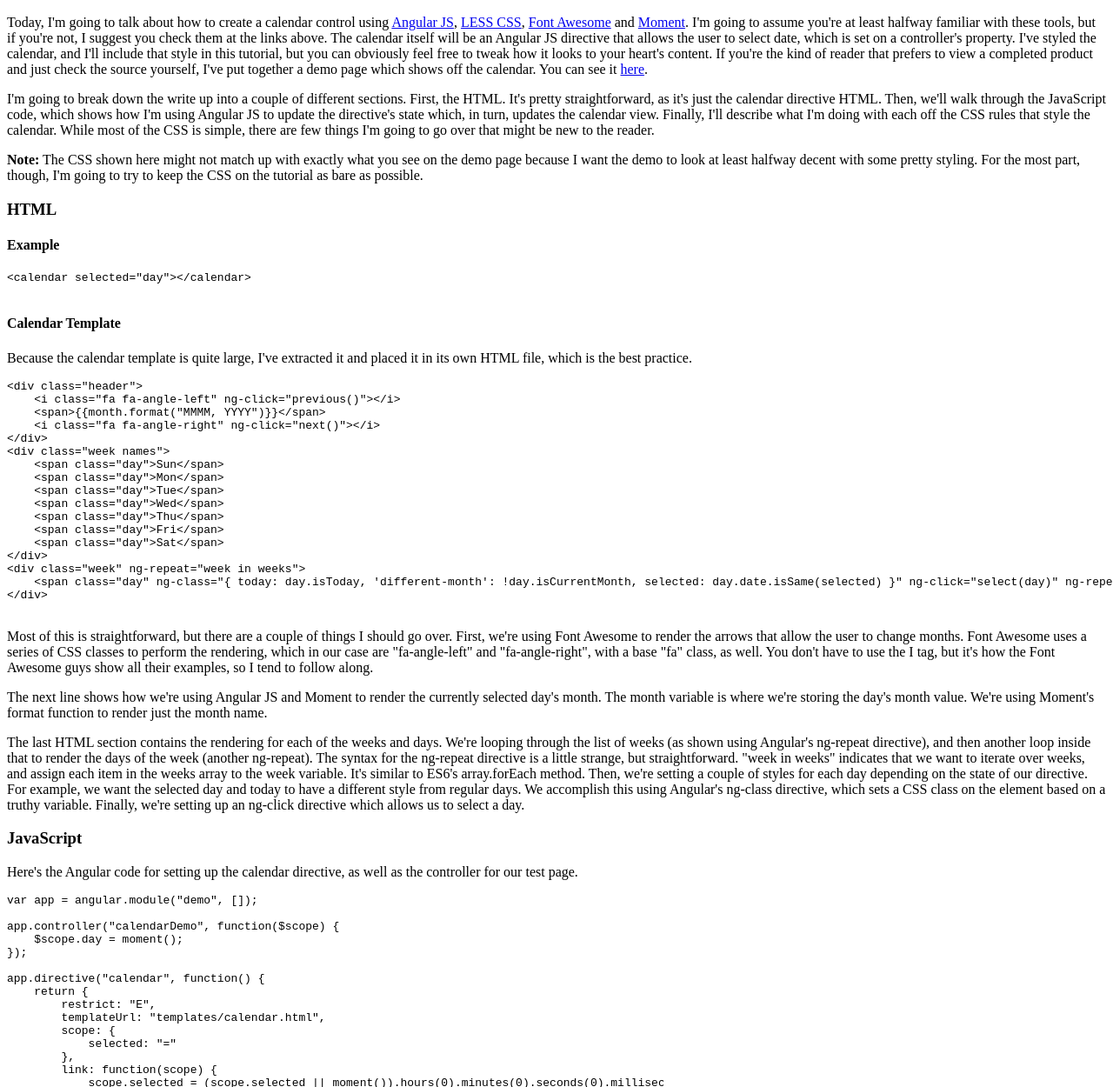
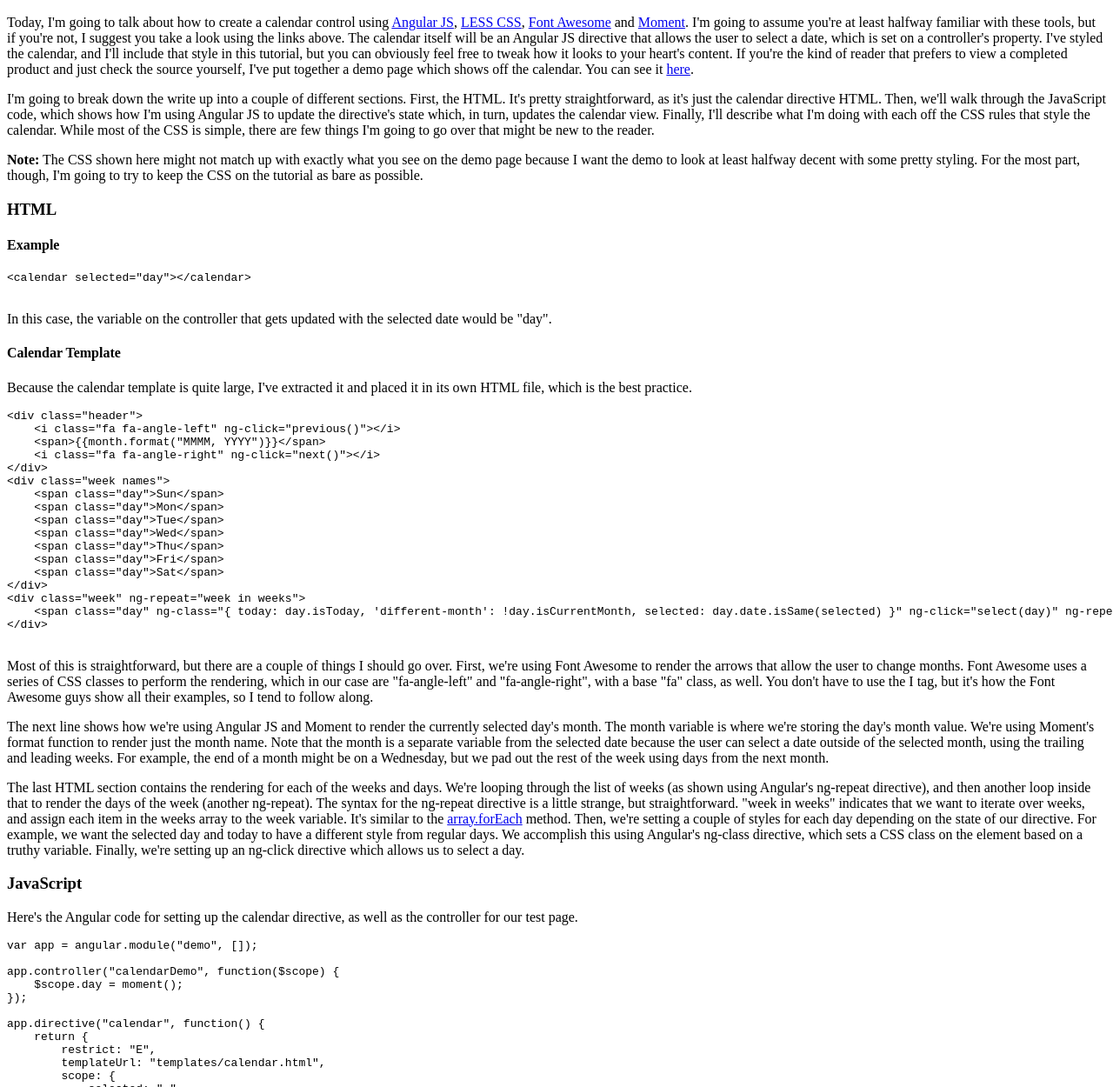
Before and after one commit to chrisharrington/demos, a plain HTML site: page calendarText.html in a window 1280 px wide. Shown: the part 50-1300 px from the top of the page at 87% size. Drawn offline with Linux system fonts and the light colour scheme.

Commit message:
Fixed typos.

```diff
--- a/calendarText.html
+++ b/calendarText.html
@@ -11,7 +11,7 @@
             Today, I'm going to talk about how to create a calendar control using <a href="http://angularjs.org" target="_blank">Angular JS</a>,
             <a href="http://lesscss.org/" target="_blank">LESS CSS</a>, <a href="https://fortawesome.github.io/Font-Awesome/" target="_blank">Font Awesome</a> and <a href="http://momentjs.com/" target="_blank">
             Moment</a>. I'm going to assume you're at least halfway familiar with these tools, but if you're not, I suggest you
-            check them at the links above. The calendar itself will be an Angular JS directive that allows the user to select date,
+            take a look using the links above. The calendar itself will be an Angular JS directive that allows the user to select a date,
             which is set on a controller's property. I've styled the calendar, and I'll include that style in this tutorial, but
             you can obviously feel free to tweak how it looks to your heart's content. If you're the kind of reader that prefers
             to view a completed product and just check the source yourself, I've put together a demo page which shows off the calendar.
@@ -38,6 +38,8 @@
         <pre>
 &lt;calendar selected="day"&gt;&lt;/calendar&gt;
         </pre>
+
+		<p>In this case, the variable on the controller that gets updated with the selected date would be "day".</p>
 
         <h4>Calendar Template</h4>
 
@@ -73,11 +75,11 @@
         </p>
 
         <p>
-            The next line shows how we're using Angular JS and Moment to render the currently selected day's month. The month variable is where we're storing the day's month value. We're using Moment's format function to render just the month name.
+            The next line shows how we're using Angular JS and Moment to render the currently selected day's month. The month variable is where we're storing the day's month value. We're using Moment's format function to render just the month name. Note that the month is a separate variable from the selected date because the user can select a date outside of the selected month, using the trailing and leading weeks. For example, the end of a month might be on a Wednesday, but we pad out the rest of the week using days from the next month.
         </p>
 
         <p>
-            The last HTML section contains the rendering for each of the weeks and days. We're looping through the list of weeks (as shown using Angular's ng-repeat directive), and then another loop inside that to render the days of the week (another ng-repeat). The syntax for the ng-repeat directive is a little strange, but straightforward. "week in weeks" indicates that we want to iterate over weeks, and assign each item in the weeks array to the week variable. It's similar to ES6's array.forEach method. Then, we're setting a couple of styles for each day depending on the state of our directive. For example, we want the selected day and today to have a different style from regular days. We accomplish this using Angular's ng-class directive, which sets a CSS class on the element based on a truthy variable. Finally, we're setting up an ng-click directive which allows us to select a day.
+            The last HTML section contains the rendering for each of the weeks and days. We're looping through the list of weeks (as shown using Angular's ng-repeat directive), and then another loop inside that to render the days of the week (another ng-repeat). The syntax for the ng-repeat directive is a little strange, but straightforward. "week in weeks" indicates that we want to iterate over weeks, and assign each item in the weeks array to the week variable. It's similar to the <a href="https://developer.mozilla.org/en/docs/Web/JavaScript/Reference/Global_Objects/Array/forEach" target="_blank">array.forEach</a> method. Then, we're setting a couple of styles for each day depending on the state of our directive. For example, we want the selected day and today to have a different style from regular days. We accomplish this using Angular's ng-class directive, which sets a CSS class on the element based on a truthy variable. Finally, we're setting up an ng-click directive which allows us to select a day.
         </p>
 
         <h3>JavaScript</h3>
@@ -160,7 +162,7 @@
         </pre>
 
         <p>
-            First, we're setting up the Angular application for the demo. Then, we set up the controller for the page, and finally, we create the calendar directive. The only thing we're doing in the controller is setting the day variable the calendar sends it's selected day to. The calendar directive itself is a little more complex. First, we set a starting value for the selected day, based on whether or not the controller's day is set yet. If it isn't, we just use today's date. We use Moment to set the time to midnight, and then generate the current start date for the calendar's initial month. Then we create the month by calling the _buildMonth function, which sets a list of weeks on the scope. That, in turn, calls the _buildWeek function, which does the same thing for days. The day object contains utility properties which indicate various things, like whether the current day comes before the selected month, or if the day is today. Finally, we add some methods to the scope that allow the user to change months and select a day. The select function is trivial; it just sets the scope's selected variable to the passed in day. The previous and next methods decrement and increment the month, respectively, and then rebuild the current month.
+            First, we're setting up the Angular application for the demo. Then, we set up the controller for the page, and finally, we create the calendar directive. The only thing we're doing in the controller is setting the day variable the calendar sends its selected day to. The calendar directive itself is a little more complex. First, we set a starting value for the selected day, based on whether or not the controller's day is set yet. If it isn't, we just use today's date. We use Moment to set the time to midnight, and then generate the current start date for the calendar's initial month. Then we create the month by calling the _buildMonth function, which sets a list of weeks on the scope. That, in turn, calls the _buildWeek function, which does the same thing for days. The day object contains utility properties which indicate various things, like whether the current day comes before the selected month, or if the day is today. Finally, we add some methods to the scope that allow the user to change months and select a day. The select function is trivial; it just sets the scope's selected variable to the passed in day. The previous and next methods decrement and increment the month, respectively, and then rebuild the current month.
         </p>
 
         <h3>CSS</h3>
```
